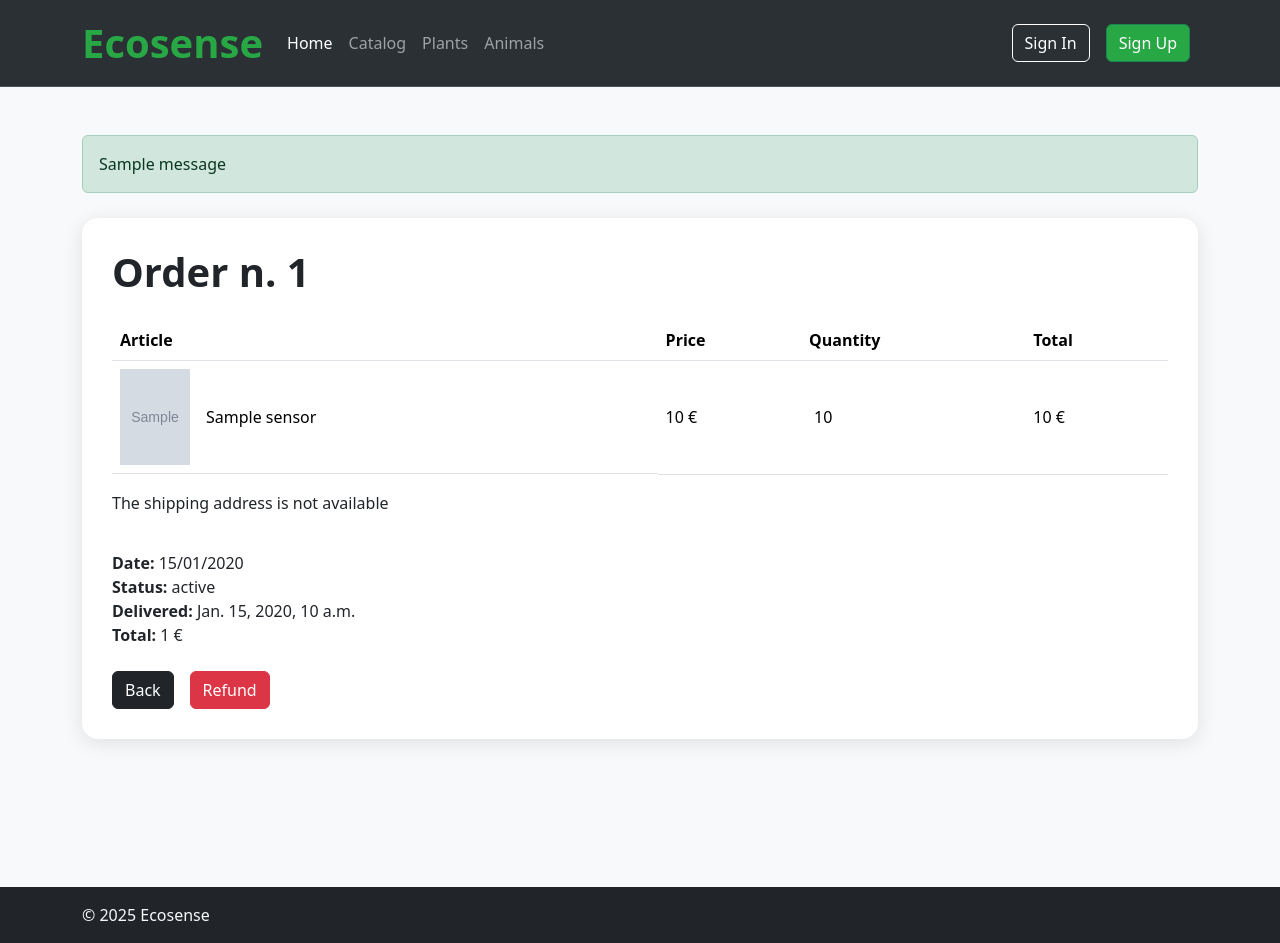
After one commit to MichaelBarbi/Ecosense, a Django app: template order/templates/order/order.html in a window 1280 px wide. The commit adds this page. Run offline with Django 5.2, Linux system fonts and the light colour scheme; the template is opened without the code that fills it: most values are stand-ins (such as "Sample title", 1, 10 or a date in 2020); grey boxes marked "Sample" are stand-in pictures; one stand-in notice (Sample message) is shown; some libraries are stand-ins or nearby versions.

Commit message:
orders and order page and view + order refund

```diff
--- /dev/null
+++ b/order/templates/order/order.html
@@ -0,0 +1,143 @@
+{% extends "base.html" %}
+
+{% load static %}
+{% load bootstrap_filters %}
+{% load crispy_forms_tags %}
+
+{% block css %}
+{{ block.super }}
+
+    <style>
+
+        main {
+                min-height: 100vh;
+        }
+
+        .ctn {
+            max-width: 900px;
+            min-width: 100%;
+            margin: 25px auto;
+            padding: 30px;
+            background-color: #fff;
+            border-radius: 16px;
+            box-shadow: 0 4px 20px rgba(0, 0, 0, 0.1);
+        }
+
+        .info {
+            margin: 0px 0px;
+        }
+    </style>
+
+{% endblock css %}
+
+{% block content %}
+
+    <main>
+        <section class="py-5">
+            <div class="container text-left">
+
+                <!-- Bootstrap alerts with the updating result -->
+                {% if messages %}
+                    {% for message in messages %}
+
+                        <div class="alert alert-{{ message.tags|bootstrap_alert_tag }}" role="alert">
+                            {{ message }}
+                        </div>
+
+                    {% endfor %}
+                {% endif %}
+
+                <div class="container ctn">
+
+                    {% if order and order.orderItems %}
+
+                        <h1 class="mb-4 fw-bold">Order n. {{ order.order_id }}</h1>
+
+                        <!-- Show every cart items -->
+                        <table class="table">
+
+                            <thead>
+                                <th scope="col">Article</th>
+                                <th scope="col">Price</th>
+                                <th scope="col">Quantity</th>
+                                <th scope="col">Total</th>
+                            </thead>
+
+                            <tbody>
+                                {% for item in order.orderItems.all %}
+                                    <tr class="align-middle">
+
+                                        <td scope="row" class="d-flex flex-row align-items-center gap-3">
+                                            <img src="{% static item.sensor.image %}" alt="Sensor image" width="70" height="96" />
+                                            <p class="m-0">{{item.sensor.name}}</p>
+                                        </td>
+
+                                        <td>{{ item.sensor.price}} €</td>
+
+                                        <td class="align-middle">
+                                            <span style="margin: 0px 5px;">{{ item.quantity }}</span>
+                                        </td>
+
+                                        <td>
+                                            <span>{{ item.amount }} €</span>
+                                        </td>
+
+                                    </tr>
+                                {% endfor %}
+                            </tbody>
+
+                        </table>
+
+                        <!-- Shipping Address -->
+                        <div>
+                            {% if order.customer.shippingAddress and shippingAddressForm %}
+                                <h2 class="mt-5 fw-bold">Shipping Address</h2>
+
+                                <div style="display: flex; gap: 30px; margin-top: 1.5em">
+                                    {{ shippingAddressForm|crispy }}
+                                </div>
+
+                                <hr class="hr">
+                            {% else %}
+                                <p>The shipping address is not available</p>
+                            {% endif %}
+                        </div>
+
+                        <div style="margin-top: 2.3em;">
+
+                            <p class="info"><b>Date: </b>{{ order.created_at|date:"d/m/Y" }}</p>
+
+                            <p class="info"><b>Status: </b>{{  order.get_status_display }}</p>
+
+                            {% if order.arrived_at %}
+                                <p class="info"><b>Delivered: </b>{{  order.arrived_at }}</p>
+                            {% endif %}
+
+                            <p class="info"><b>Total: </b>{{ order.total_price }} €</p>
+
+                        </div>
+
+                        <div class="d-flex justify-content-start mt-4 gap-3">
+
+                            <div id="back">
+                                <button type="button" class="btn btn-dark"><a href="{% url 'orders' %}">Back</a></button>
+                            </div>
+
+                            <form action="{% url 'order' order.order_id %}" method="post" >
+                                {% csrf_token %}
+                                <button type="submit" class="btn btn-danger refund"
+                                    {% if order.status >= 4 %}disabled{% endif %}>
+                                    Refund
+                                </button>
+                            </form>
+                        </div>
+
+                    {% else %}
+                        <p>No cart items available</p>
+                    {% endif %}
+                </div>
+            </div>
+        <section>
+    </main>
+
+{% endblock content %}
--- a/order/urls.py
+++ b/order/urls.py
@@ -8,4 +8,6 @@ urlpatterns = [
     path("cart/update-item/<int:item_id>/increase/", views.increase_quantity, name="cart_increase_quantity"),
     path("cart/update-item/<int:item_id>/decrease/", views.decrease_quantity, name="cart_decrease_quantity"),
     path("checkout/", views.checkoutView, name="checkout"),
+    path("orders/", views.CustomerOrdersListView.as_view(), name="orders"),
+    path("orders/<int:order_id>/", views.CustomerOrderView.as_view(), name="order")
 ]
--- a/templates/navbar/navbar.html
+++ b/templates/navbar/navbar.html
@@ -78,7 +78,7 @@
                             <ul class="dropdown-menu dropdown-menu-end mt-3">
                                 <li><a class="dropdown-item" href="{% url 'profile' %}">Profile</a></li>
                                 <li><a class="dropdown-item" href="#">Sensors</a></li>
-                                <li><a class="dropdown-item" href="#">Orders</a></li>
+                                <li><a class="dropdown-item" href="{% url 'orders' %}">Orders</a></li>
                                 <li><a class="dropdown-item" href="#">Ticket</a></li>
                                 <li><a class="dropdown-item" href="#">Calendar</a></li>
                                 <li><hr class="dropdown-divider"></li>
```
Also changed, not shown: order/models.py (+4 -3 lines), order/templates/order/orders.html (added, +101 -0 lines), order/views.py (+70 -3 lines), order/migrations/0004_alter_order_status.py (added), order/migrations/0005_order_arrived_at.py (added).
